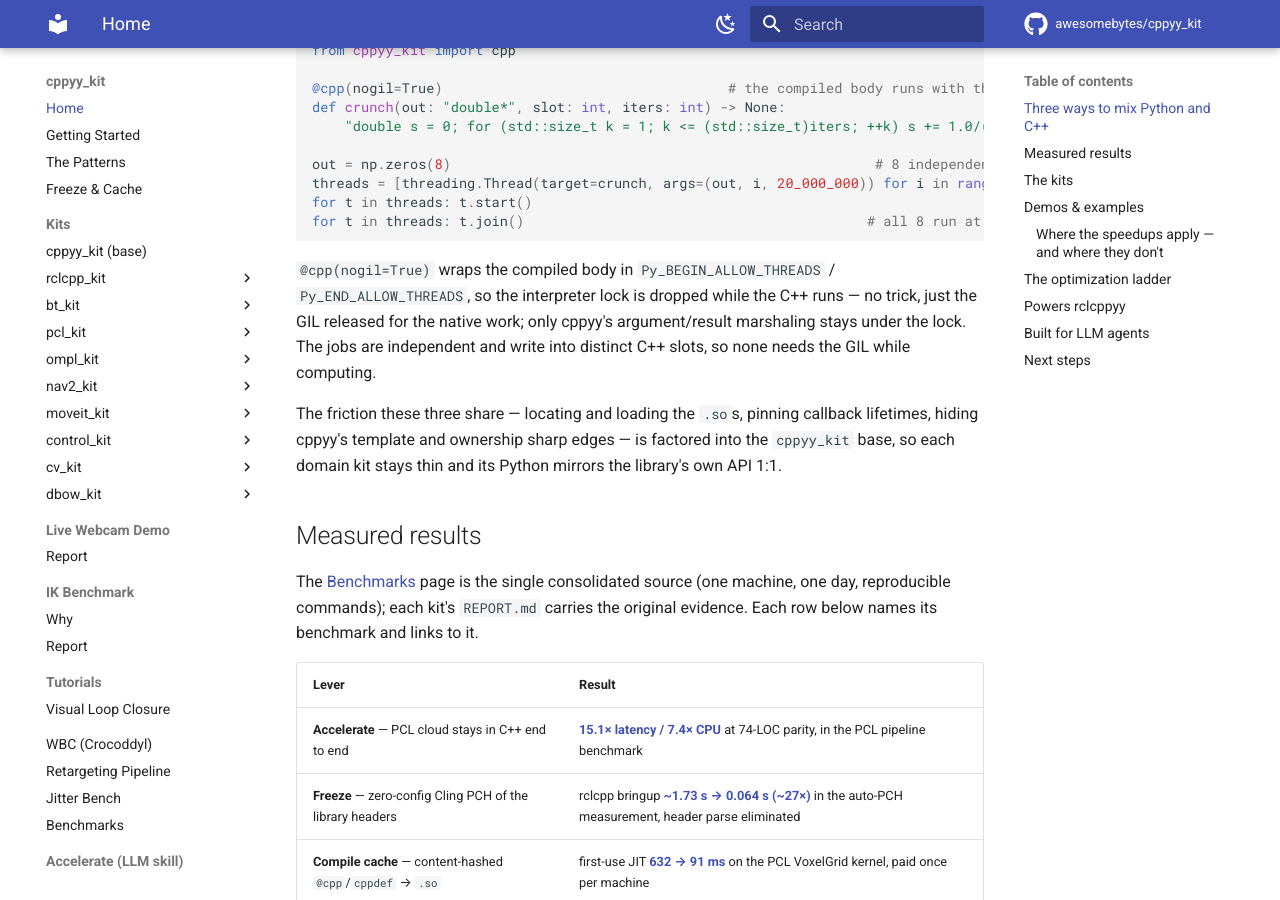
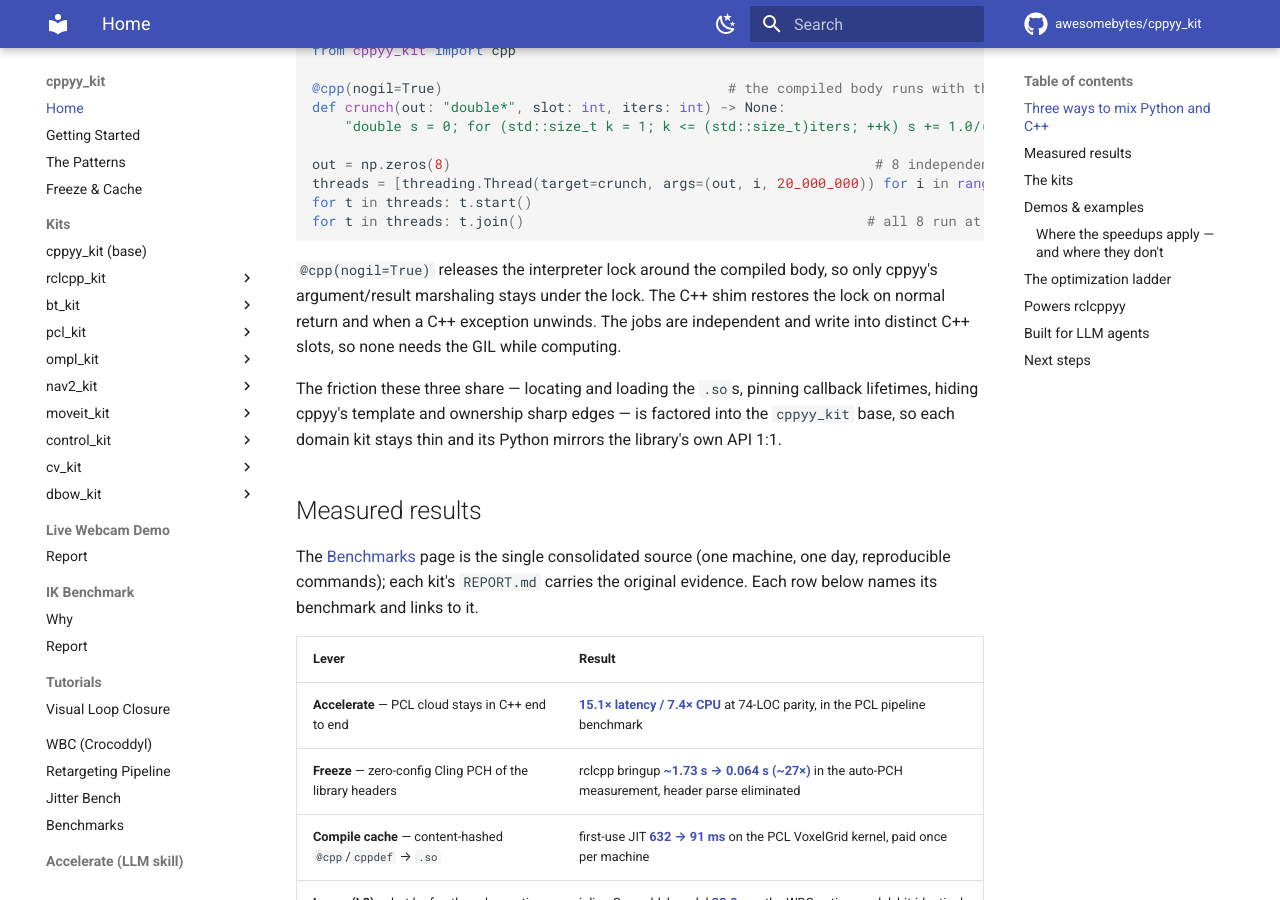
Before and after one commit to awesomebytes/cppyy_kit, an MkDocs documentation site: the page built from mkdocs_site/index.md, in a window 1280 px wide and 900 px high, scrolled down 1221 px. Built offline with MkDocs 1.6.1 and Material for MkDocs 9.7.7, drawn with Linux system fonts in a browser that asks for light colours; comment, search, counter and statistics services are not loaded.

Commit message:
docs: update safety and ergonomics behavior

````diff
--- a/mkdocs_site/index.md
+++ b/mkdocs_site/index.md
@@ -70,11 +70,10 @@ for t in threads: t.start()
 for t in threads: t.join()                                          # all 8 run at once, one per core
 ```
 
-`@cpp(nogil=True)` wraps the compiled body in `Py_BEGIN_ALLOW_THREADS` /
-`Py_END_ALLOW_THREADS`, so the interpreter lock is dropped while the C++ runs — no
-trick, just the GIL released for the native work; only cppyy's argument/result
-marshaling stays under the lock. The jobs are independent and write into distinct C++
-slots, so none needs the GIL while computing.
+`@cpp(nogil=True)` releases the interpreter lock around the compiled body, so only
+cppyy's argument/result marshaling stays under the lock. The C++ shim restores the
+lock on normal return and when a C++ exception unwinds. The jobs are independent and
+write into distinct C++ slots, so none needs the GIL while computing.
 
 The friction these three share — locating and loading the `.so`s, pinning callback
 lifetimes, hiding cppyy's template and ownership sharp edges — is factored into the
````
Also changed, not shown: README.md (+4 -5 lines), cppyy_kit/design/pydantic_structs.md (+3 -2 lines), docs/COMMON_PATTERNS.md (+18 -15 lines).
